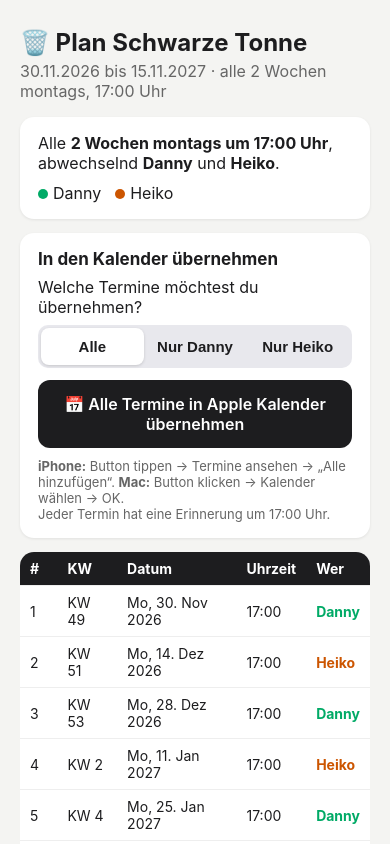
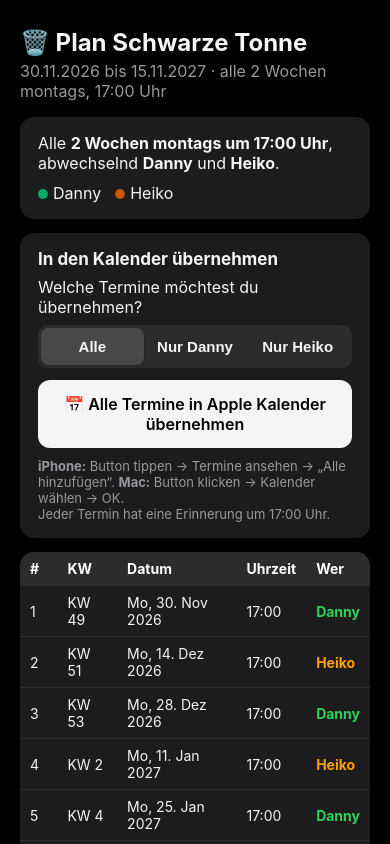
Before and after one commit to MeesterD89/tonne, a plain HTML site: page index.html in a window 390 px wide. Shown: the top 844 px of the page. Drawn offline with Linux system fonts and the dark colour scheme.

Commit message:
Dark Mode passend zur iPhone-Einstellung
Co-Authored-By: Claude Opus 5.5 <noreply@anthropic.com>
Claude-Session: https://claude.ai/code/session_01PTRNPsDDipjNKknFv53rhR

```diff
--- a/index.html
+++ b/index.html
@@ -1,4 +1,4 @@
-<!DOCTYPE html><html lang="de"><head><meta charset="utf-8"><meta name="viewport" content="width=device-width,initial-scale=1">
+<!DOCTYPE html><html lang="de"><head><meta charset="utf-8"><meta name="color-scheme" content="light dark"><meta name="viewport" content="width=device-width,initial-scale=1">
 <title>Plan Schwarze Tonne 2026/2027</title><style>
 body{font-family:-apple-system,Helvetica,Arial,sans-serif;margin:0;background:#f4f4f2;color:#1d1d1f}
 .wrap{max-width:760px;margin:auto;padding:20px}
@@ -13,6 +13,9 @@ table{width:100%;border-collapse:collapse;background:#fff;border-radius:14px;ove
 th,td{padding:8px 10px;text-align:left;border-bottom:1px solid #eee} th{background:#1d1d1f;color:#fff}
 tr.danny td:last-child{color:#0a6} tr.heiko td:last-child{color:#c50}
 .legend span{display:inline-block;margin-right:14px} .dot{display:inline-block;width:10px;height:10px;border-radius:50%;margin-right:5px}
+@media (prefers-color-scheme:dark){body{background:#000;color:#f5f5f7} .card,table{background:#1c1c1e;box-shadow:none} .sub,.card p[style*="color:#666"]{color:#98989d!important}
+th{background:#2c2c2e} th,td{border-bottom-color:#2c2c2e} .cal{background:#f5f5f7;color:#000}
+.seg{background:#2c2c2e} .seg button{color:#f5f5f7} .seg button.on{background:#48484a} tr.danny td:last-child{color:#30d158} tr.heiko td:last-child{color:#ff9f0a}}
 @media print{body{background:#fff} .noprint{display:none} .card,table{box-shadow:none} th{-webkit-print-color-adjust:exact;print-color-adjust:exact} tr{page-break-inside:avoid}}
 </style></head><body><div class="wrap">
 <h1>🗑️ Plan Schwarze Tonne</h1><p class="sub">30.11.2026 bis 15.11.2027 · alle 2 Wochen montags, 17:00 Uhr</p>
```
